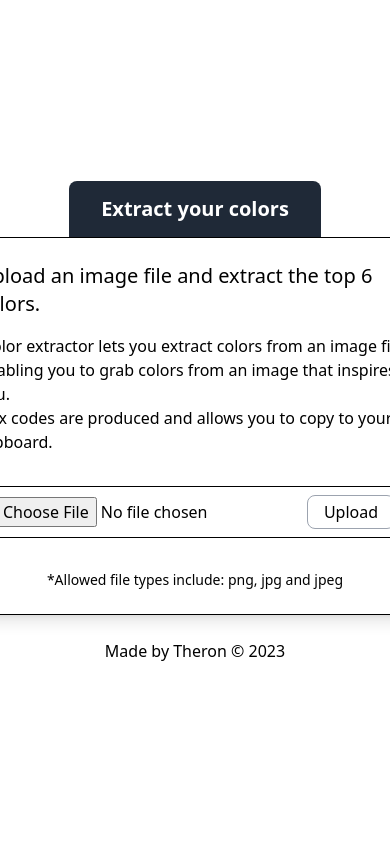
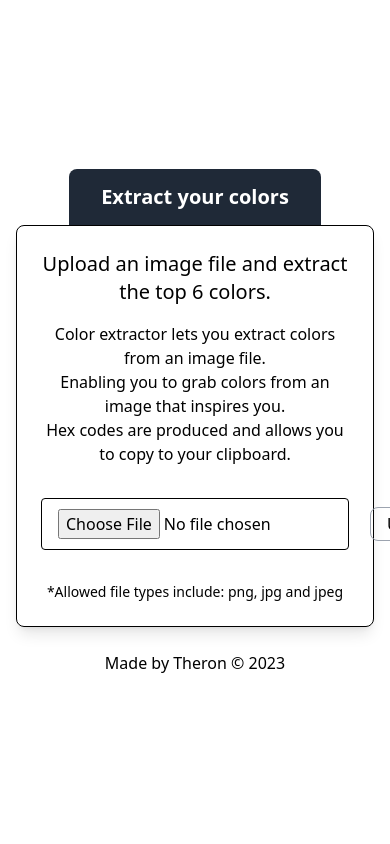
Before and after one commit to theronj60/project-red-rock, a Flask app: page / in a window 390 px wide; the page is wider, and only the part inside the window is pictured. Run offline with Flask 2, Linux system fonts and the light colour scheme; style sheets or scripts are compiled from the project's sources; parts of the project's set-up code (start-up, migrations or seed data) failed here and were passed over.

Commit message:
added a file size limit. updated styles for mobile. added a check for production environment. deploying.

```diff
--- a/app.py
+++ b/app.py
@@ -6,17 +6,23 @@ import colorgram
 
 app = Flask(__name__)
 
+mode = os.environ.get('MODE')
+
 # UPLOAD_FOLDER = './static/uploads/'
 UPLOAD_FOLDER = '/tmp/'
 ALLOWED_EXTENSIONS = {'png', 'jpg', 'jpeg'}
 
 # need to check if dev env or production
-with open('/etc/config.json') as config_file:
-    config = json.load(config_file)
+if mode == 'PRODUCTION':
+    with open('/etc/config.json') as config_file:
+        config = json.load(config_file)
+        app.config['SECRET_KEY'] = config.get('SECRET_KEY')
+        app.secret_key = app.config['SECRET_KEY']
+else:
+    app.config['SECRET_KEY'] = 'the652Eete'
 
-app.config['SECRET_KEY'] = config.get('SECRET_KEY')
+app.config['MAX_CONTENT_LENGTH'] = 6 * 1000 * 1000
 app.config['UPLOAD_FOLDER'] = UPLOAD_FOLDER
-app.secret_key = app.config['SECRET_KEY']
 
 # for basic color extraction, use colorgram
 # for advance usage, graphs, set number of colors, matplotlib and pandas
--- a/templates/index.html
+++ b/templates/index.html
@@ -7,18 +7,20 @@
 		<link rel="stylesheet" href="{{url_for('static',filename='dist/css/output.css')}}">
 	</head>
 	<body class="min-h-screen">
-		<div class="flex flex-col min-h-screen justify-center items-center">
+		<div class="flex flex-col min-h-screen justify-center items-center mx-4">
 			<h1 class="flex h-14 text-xl font-semibold items-center justify-center text-white bg-gray-800 rounded-tr-lg rounded-tl-lg">
 				<a href="/" class="px-8 py-4 cursor-pointer">Extract your colors</a>
 			</h1>
-			<div class="flex flex-col items-center justify-center space-y-4 border border-black shadow-lg rounded-lg p-6">
-				<h4 class="text-xl justify-self-start">Upload an image file and extract the top 6 colors.</h4>
+			<div class="flex flex-col w-full md:w-min mx-4 items-center justify-center space-y-4 border border-black shadow-lg rounded-lg p-6">
+				<h4 class="text-xl text-center justify-self-start">
+					Upload an image file and extract the top 6 colors.
+				</h4>
 				<div class="flex flex-col items-center text-md pb-4">
-					<p>Color extractor lets you extract colors from an image file.</p>
-					<p>Enabling you to grab colors from an image that inspires you.</p>
-					<p>Hex codes are produced and allows you to copy to your clipboard.</p>
+					<p class="text-center">Color extractor lets you extract colors from an image file.</p>
+					<p class="text-center">Enabling you to grab colors from an image that inspires you.</p>
+					<p class="text-center">Hex codes are produced and allows you to copy to your clipboard.</p>
 				</div>
-				<form name="file-upload" class="border border-black py-2 px-4 rounded flex self-center items-center" action="/upload" method="POST" enctype="multipart/form-data">
+				<form name="file-upload" class="border border-black py-2 px-4 rounded flex self-center items-center sm:w-min w-full" action="/upload" method="POST" enctype="multipart/form-data">
 					<input type="file" name="file" onchange="showFileName(this)">
 					<input
 						type="submit"
```
Also changed, not shown: README.md, 2 other files.
